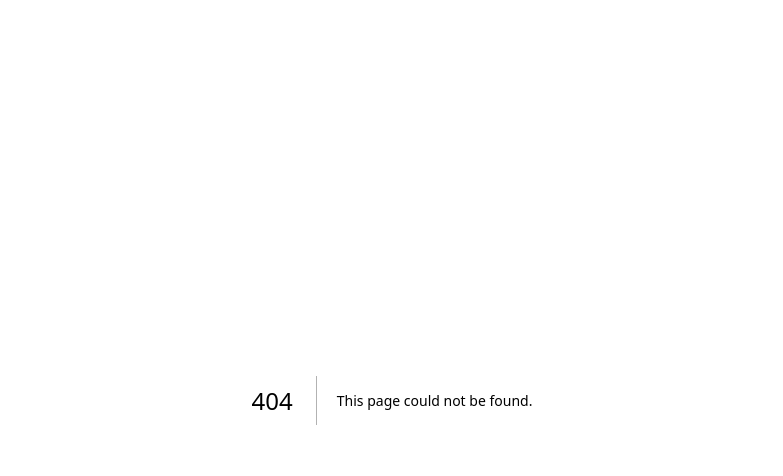
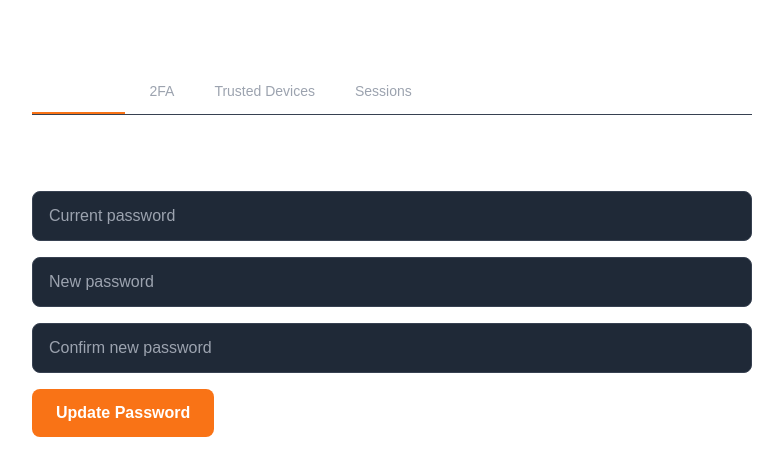
Before and after one commit to thenovarfounder-del/traffikfuel, a Next.js app: page /dashboard/settings/security in a window 1280 px wide. Before the commit this address had no page. Shown: the top 476 px of the page, without its empty margins (248-1031 px from the left). Built offline with nearby package versions, Linux system fonts and the light colour scheme.

Commit message:
Add Security Settings page

```diff
--- /dev/null
+++ b/src/app/dashboard/settings/security/page.tsx
@@ -0,0 +1,64 @@
+"use client"
+import { useState } from "react"
+
+const tabs = ["Password", "2FA", "Trusted Devices", "Sessions"]
+
+export default function SecurityPage() {
+const [activeTab, setActiveTab] = useState("Password")
+
+return (
+<div className="p-6 max-w-3xl mx-auto">
+<h1 className="text-2xl font-bold text-white mb-6">Security Settings</h1>
+
+<div className="flex gap-2 mb-8 border-b border-gray-700">
+{tabs.map((tab) => (
+<button
+key={tab}
+onClick={() => setActiveTab(tab)}
+className={`pb-3 px-4 text-sm font-medium transition-colors ${
+activeTab === tab
+? "text-white border-b-2 border-orange-500"
+: "text-gray-400 hover:text-white"
+}`}
+>
+{tab}
+</button>
+))}
+</div>
+
+{activeTab === "Password" && (
+<div className="space-y-4">
+<h2 className="text-lg font-semibold text-white">Change Password</h2>
+<input type="password" placeholder="Current password" className="w-full bg-gray-800 text-white rounded-lg px-4 py-3 border border-gray-700" />
+<input type="password" placeholder="New password" className="w-full bg-gray-800 text-white rounded-lg px-4 py-3 border border-gray-700" />
+<input type="password" placeholder="Confirm new password" className="w-full bg-gray-800 text-white rounded-lg px-4 py-3 border border-gray-700" />
+<button className="bg-orange-500 hover:bg-orange-600 text-white font-semibold px-6 py-3 rounded-lg">Update Password</button>
+</div>
+)}
+
+{activeTab === "2FA" && (
+<div className="space-y-4">
+<h2 className="text-lg font-semibold text-white">Two-Factor Authentication</h2>
+<p className="text-gray-400">Add an extra layer of security to your account using an authenticator app.</p>
+<button className="bg-orange-500 hover:bg-orange-600 text-white font-semibold px-6 py-3 rounded-lg">Set Up Authenticator App</button>
+</div>
+)}
+
+{activeTab === "Trusted Devices" && (
+<div className="space-y-4">
+<h2 className="text-lg font-semibold text-white">Trusted Devices</h2>
+<p className="text-gray-400">Devices you have trusted will skip 2FA for 30 days.</p>
+<div className="bg-gray-800 rounded-lg p-4 text-gray-400">No trusted devices yet.</div>
+</div>
+)}
+
+{activeTab === "Sessions" && (
+<div className="space-y-4">
+<h2 className="text-lg font-semibold text-white">Active Sessions</h2>
+<p className="text-gray-400">Manage where you are logged in.</p>
+<div className="bg-gray-800 rounded-lg p-4 text-gray-400">No active sessions found.</div>
+</div>
+)}
+</div>
+)
+}
```
